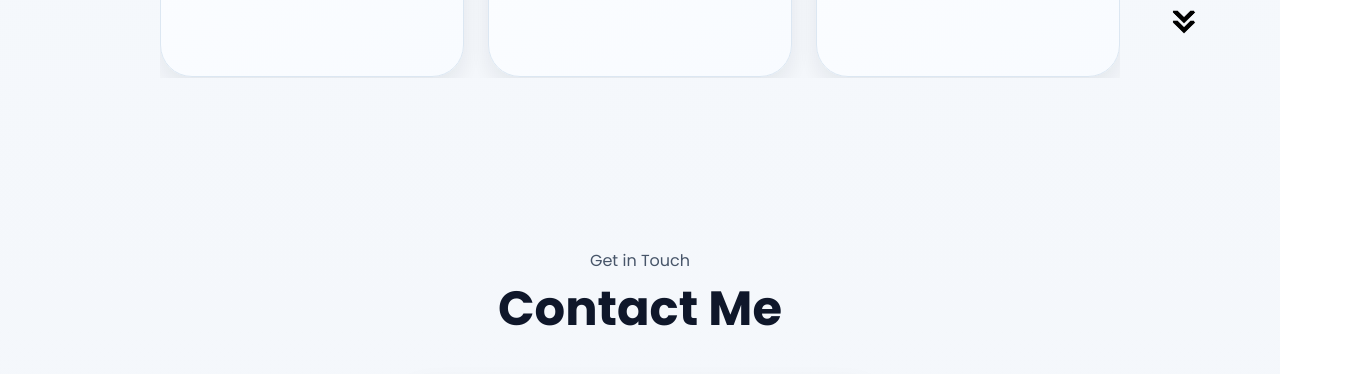
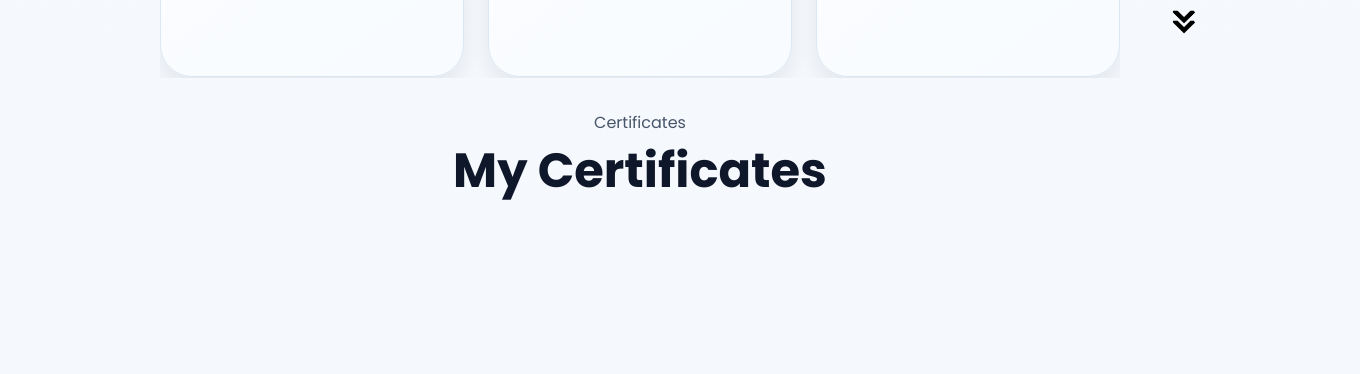
Before and after one commit to Mesumm8/Web_Portfolio, a plain HTML site: page index.html in a window 1280 px wide. Shown: the part 3265-3639 px from the top of the page, 1360 px wide, since content can reach past the window. Drawn offline with Linux system fonts and the light colour scheme.

Commit message:
adding a new section

```diff
--- a/index.html
+++ b/index.html
@@ -549,6 +549,14 @@
             <button type="button" class="carousel-arrow carousel-next" id="carousel-next">&#10095;</button>
         </div>
         <img src="./assets/arrow.png" alt="Arrow icon" class="icon arrow"
+        onclick="location.href='./#certificates'"/>
+    </section>
+
+    <section id="certificates">
+        <p class="section__text__p1">Certificates</p>
+        <h1 class="title">My Certificates</h1>
+        <!-- Certificate content goes here -->
+        <img src="./assets/arrow.png" alt="Arrow icon" class="icon arrow"
         onclick="location.href='./#contact'"/>
     </section>
 
```
